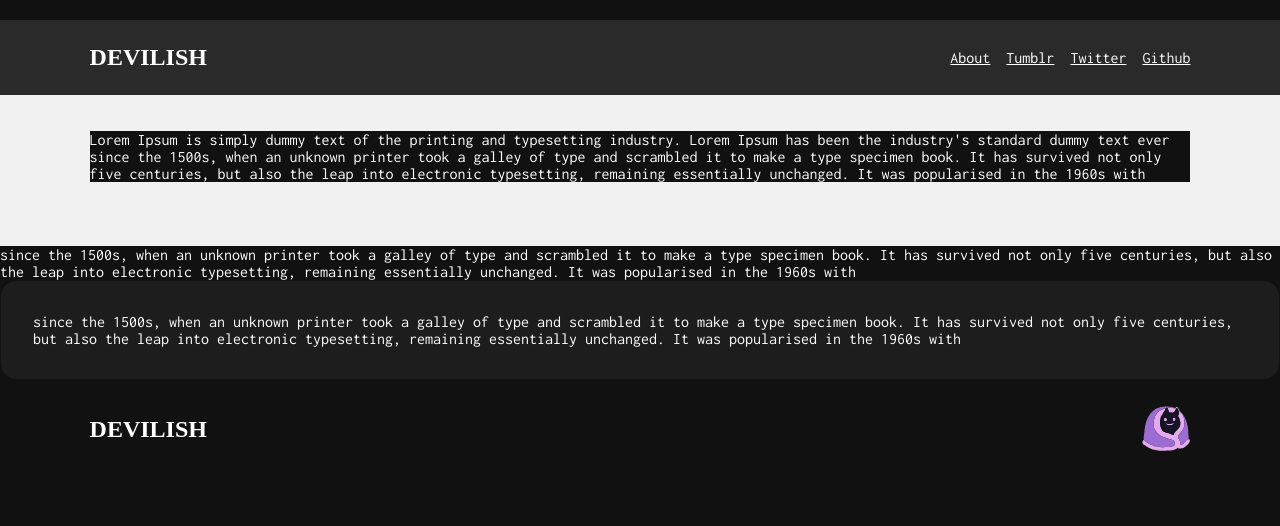
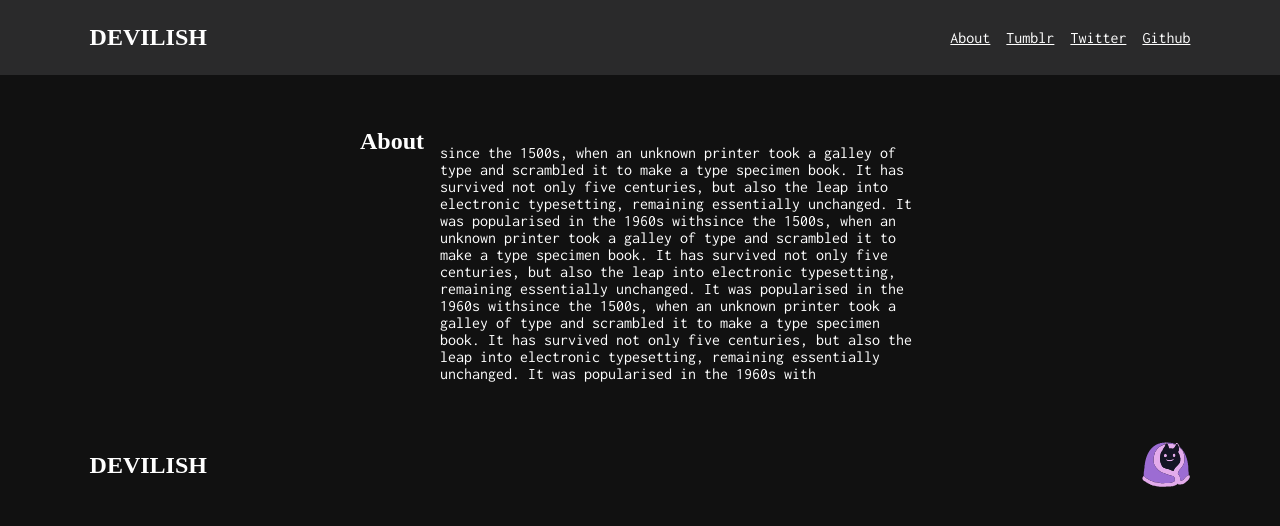
Before and after one commit to professorsugoi/devilgallery, a Next.js app: page /about in a window 1280 px wide. Shown: the top 526 px of the page. Built offline with nearby package versions, Linux system fonts and the light colour scheme; a web font is replaced by a local one.

Commit message:
animations

```diff
--- a/components/Footer.js
+++ b/components/Footer.js
@@ -1,9 +1,11 @@
+import Link from 'next/link';
+
 const Footer = ({}) => {
 	return (
 		<footer>
-			<a href='#' className='logo'>
+			<Link href='/' className='logo'>
 				<h2>DEVILISH</h2>
-			</a>
+			</Link>
 			<a
 				href='https://github.com/professorsugoi/'
 				className='signature'
--- a/components/Navbar.js
+++ b/components/Navbar.js
@@ -30,9 +30,9 @@ const Navbar = ({}) => {
 
 	return (
 		<nav ref={nav}>
-			<a href='#' className='logo'>
+			<Link href='/' className='logo'>
 				<h2>DEVILISH</h2>
-			</a>
+			</Link>
 			<div className='navLinks'>
 				<Link href='/about'>
 					<span>About</span>
--- a/pages/about.jsx
+++ b/pages/about.jsx
@@ -3,32 +3,24 @@ import styles from '../styles/About.module.scss';
 export default function About() {
 	return (
 		<>
-			<div>
-				<h2>About</h2>
-				<div className={styles.main}>
-					<body>
-						Lorem Ipsum is simply dummy text of the printing and typesetting
-						industry. Lorem Ipsum has been the industry's standard dummy text
-						ever since the 1500s, when an unknown printer took a galley of type
+			<div className={styles.main}>
+				<div className={styles.info}>
+					<h2>About</h2>
+					<p>
+						since the 1500s, when an unknown printer took a galley of type and
+						scrambled it to make a type specimen book. It has survived not only
+						five centuries, but also the leap into electronic typesetting,
+						remaining essentially unchanged. It was popularised in the 1960s
+						withsince the 1500s, when an unknown printer took a galley of type
+						and scrambled it to make a type specimen book. It has survived not
+						only five centuries, but also the leap into electronic typesetting,
+						remaining essentially unchanged. It was popularised in the 1960s
+						withsince the 1500s, when an unknown printer took a galley of type
 						and scrambled it to make a type specimen book. It has survived not
 						only five centuries, but also the leap into electronic typesetting,
 						remaining essentially unchanged. It was popularised in the 1960s
 						with
-					</body>
-				</div>
-
-				<div className={styles.info}>
-					since the 1500s, when an unknown printer took a galley of type and
-					scrambled it to make a type specimen book. It has survived not only
-					five centuries, but also the leap into electronic typesetting,
-					remaining essentially unchanged. It was popularised in the 1960s with
-					<div className={styles.infoCard}>
-						since the 1500s, when an unknown printer took a galley of type and
-						scrambled it to make a type specimen book. It has survived not only
-						five centuries, but also the leap into electronic typesetting,
-						remaining essentially unchanged. It was popularised in the 1960s
-						with
-					</div>
+					</p>
 				</div>
 			</div>
 		</>
--- a/pages/index.jsx
+++ b/pages/index.jsx
@@ -46,6 +46,6 @@ const Home = ({ APIKEY }) => {
 
 export default Home;
 
-export async function getStaticProps() {
+export async function getServerSideProps() {
 	return { props: { APIKEY: process.env.APIKEY } };
 }
--- a/styles/About.module.scss
+++ b/styles/About.module.scss
@@ -25,33 +25,20 @@ $accent: #ff65ff;
 }
 
 .main {
-	background: $secondary;
-	color: $primary;
-	display: grid;
-	gap: 2rem 4rem;
-	padding: 4rem 7vw;
-
-	body {
-		box-sizing: border-box;
-	}
-}
-.info {
-	grid-template-columns: repeat(3, 1fr);
-	@media (max-width: 1150px) {
-		grid-template-columns: repeat(2, 1fr);
-	}
-	@media (max-width: 800px) {
-		grid-template-columns: repeat(1, 1fr);
+	background: $primary;
+	color: $text;
+	display: flex;
+	flex-direction: column;
+	align-items: center;
+	padding: 3rem 5vw 3rem;
 }
 
-	.infoCard {
+.info {
 	display: flex;
-		flex-direction: column;
-		justify-content: space-between;
-		border: 1px solid $primary;
-		border-radius: 1rem;
-		background: rgb(255 255 255 / 0.05);
-		padding: 2rem;
+	justify-content: center;
+	max-width: 35rem;
+	max-height: 10rem;
+	padding: 5rem;
 
 	@for $i from 1 through 50 {
 		&:nth-of-type(#{$i}) {
@@ -59,27 +46,22 @@ $accent: #ff65ff;
 		}
 	}
 
-		div {
-			margin-bottom: 1.5rem;
+	h2 {
+		margin: 0 1rem 0 0;
+		font-size: 1.5rem;
+	}
 
 	div {
-				display: flex;
-				align-items: center;
 		margin-bottom: 0.25rem;
+
+		p {
+			margin-top: 2rem;
+			line-height: 1.5em;
+		}
 
 		img {
 			max-height: 2.5rem;
 			margin-right: 0.5rem;
-				}
-				h2 {
-					margin: 0;
-					font-size: 2.5rem;
-				}
-			}
-			p {
-				margin: 0;
-				font-weight: 300;
-				line-height: 1.5em;
 		}
 	}
 	a {
@@ -111,4 +93,3 @@ $accent: #ff65ff;
 		}
 	}
 }
-}
--- a/styles/globals.scss
+++ b/styles/globals.scss
@@ -7,6 +7,9 @@ $text: #ffffff;
 $primary: #111111;
 $secondary: #f1f1f1;
 $accent: #ff65ff;
+
+$delay: 0.3s;
+$duration: 0.4s;
 
 @keyframes fade-down {
 	from {
```
Also changed, not shown: styles/Card.module.scss (+27 -0 lines), 1 other file (tests, documents, lock files or other folders). Lines whose indentation alone changed are shown as unchanged.
